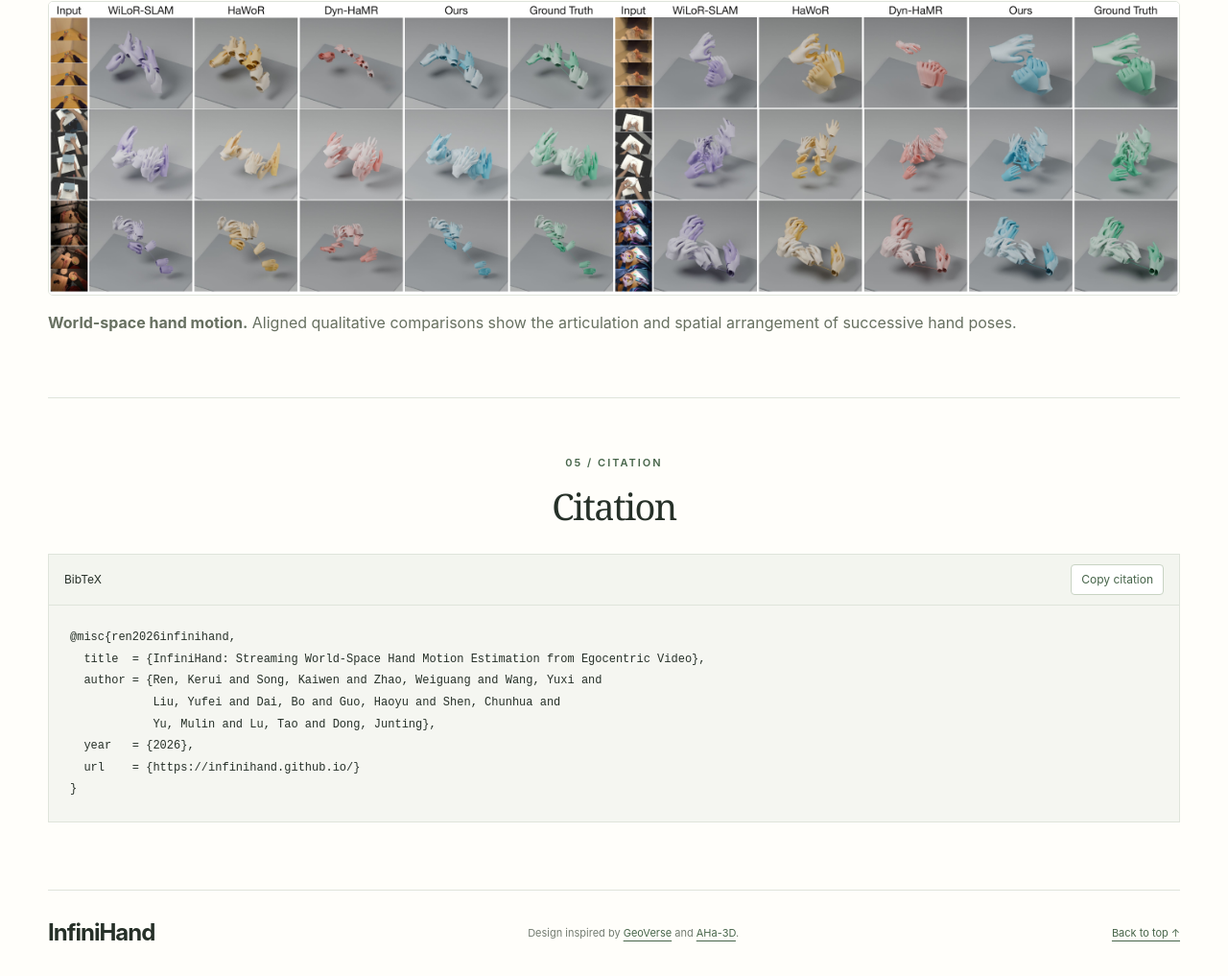
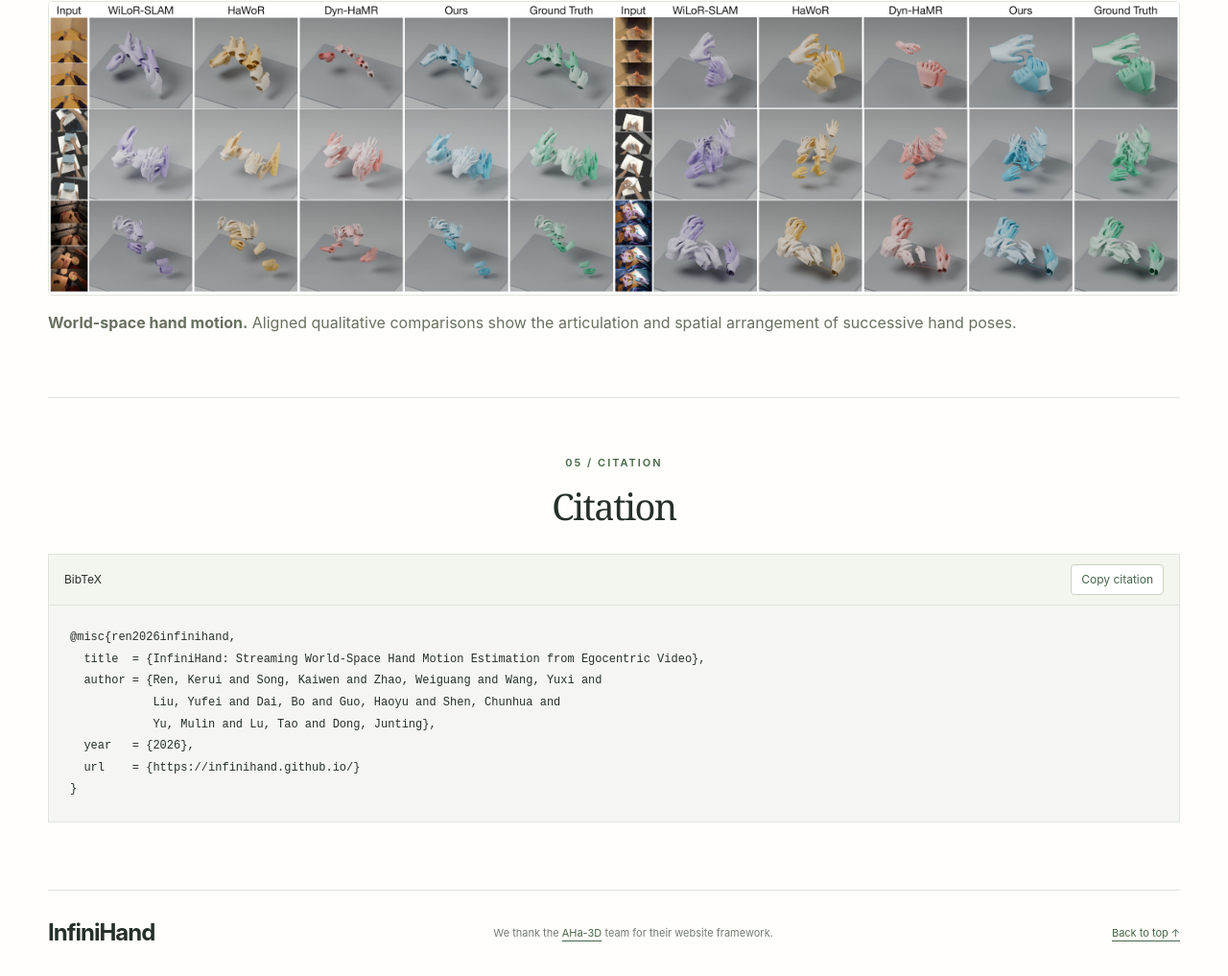
Before and after one commit to infinihand/infinihand.github.io, a plain HTML site: page index.html in a window 1280 px wide. Shown: the part 4724-5741 px from the top of the page at 96% size. Drawn offline with nearby package versions, Linux system fonts and the light colour scheme; no server answers.

Commit message:
Update footer acknowledgment to AHa-3D

```diff
--- a/index.html
+++ b/index.html
@@ -20,4 +20,4 @@
             Yu, Mulin and Lu, Tao and Dong, Junting},
   year   = {2026},
   url    = {https://infinihand.github.io/}
-}</code></pre><p id="copy-status" role="status" aria-live="polite"></p></section></main><footer class="wrap"><span class="brand">InfiniHand</span><p>Design inspired by <a href="https://geoverse-nvs.github.io/">GeoVerse</a> and <a href="https://kevinxu02.github.io/real2sim-indoor-site/">AHa-3D</a>.</p><a href="#top">Back to top ↑</a></footer><script type="module" src="site.js"></script></body></html>
+}</code></pre><p id="copy-status" role="status" aria-live="polite"></p></section></main><footer class="wrap"><span class="brand">InfiniHand</span><p>We thank the <a href="https://kevinxu02.github.io/real2sim-indoor-site/">AHa-3D</a> team for their website framework.</p><a href="#top">Back to top ↑</a></footer><script type="module" src="site.js"></script></body></html>
```
